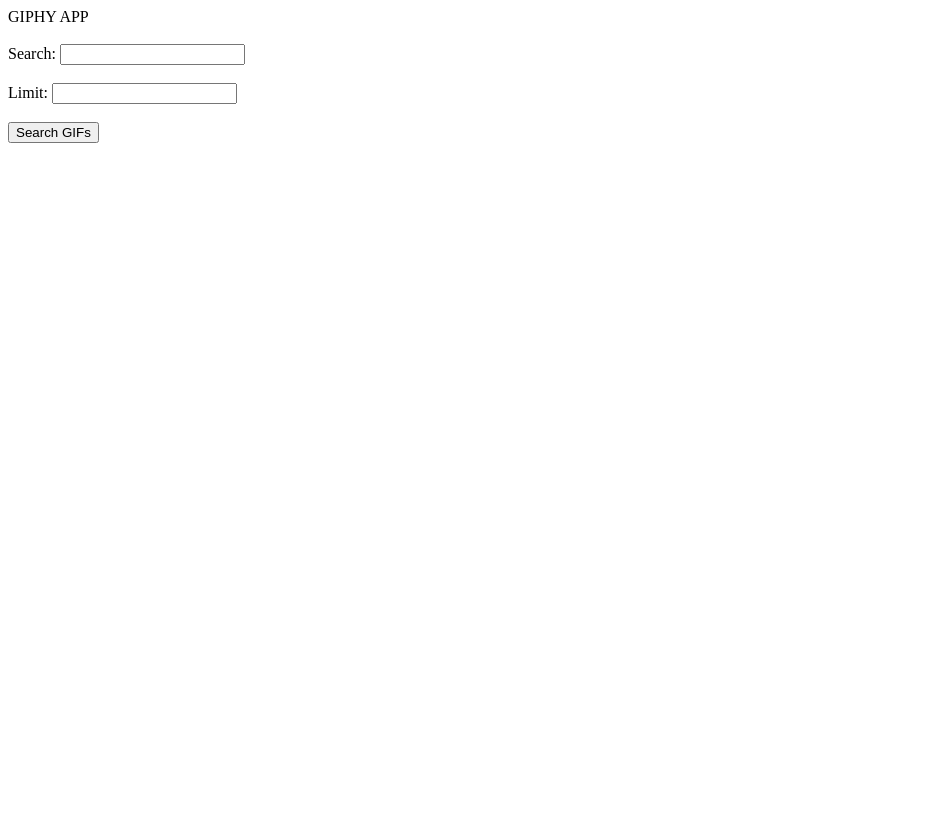
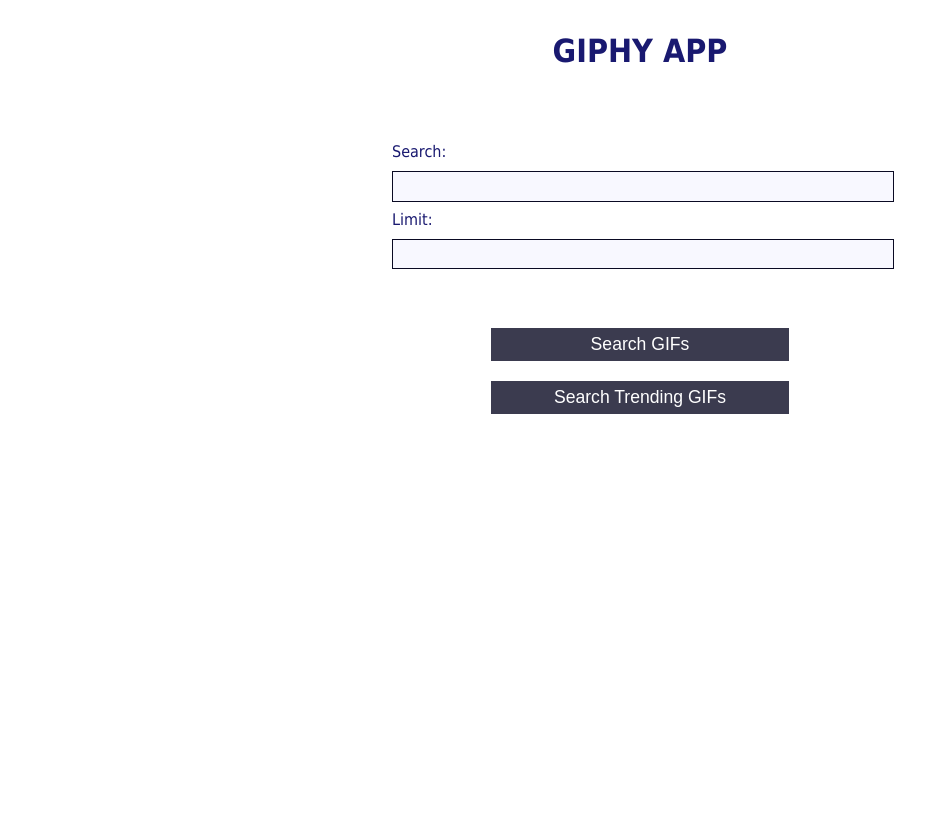
Before and after one commit to JanisTensons/giphy-app, a PHP site: page /app/Views/index.view.php in a window 1280 px wide. Shown: the whole page, without its empty margins (0-949 px from the left). Before the commit the page ends 143 px from the top, so only its background shows below. Run offline with PHP 8.4, Linux system fonts and the light colour scheme.

Commit message:
Update file

```diff
--- a/app/Controllers/GifsController.php
+++ b/app/Controllers/GifsController.php
@@ -11,7 +11,7 @@ class GifsController
         $loader = new \Twig\Loader\FilesystemLoader('app/Views');
         $twig = new \Twig\Environment($loader);
         $apiClient = new GiphyApiClient();
-        $gifsList = $apiClient->getSearchContents('coding', '8');
+        $gifsList = $apiClient->getSearchContents("{$_POST["search"]}", "{$_POST["limit"]}");
         echo $twig->render('gifs.view.twig', ['gifs' => $gifsList->getList()]);
     }
 
--- a/app/Models/GiphyApiClient.php
+++ b/app/Models/GiphyApiClient.php
@@ -40,7 +40,7 @@ class GiphyApiClient
     {
         $parameters = [
             'api_key' => $_ENV['API_KEY'],
-            'limit' => 8,
+            'limit' => 12,
             'offset' => rand(1, 100)
         ];
         $queryString = http_build_query($parameters);
--- a/app/Views/index.view.php
+++ b/app/Views/index.view.php
@@ -2,15 +2,19 @@
 <html lang="en">
 <head>
     <meta charset="UTF-8">
+    <meta name="viewport" content="width=device-width, initial-scale=1.0">
     <title>Giphy-app</title>
+    <link rel="stylesheet" href="app/Views/styles.css"/>
 </head>
 <body>
-<header>GIPHY APP</header>
-<br>
-<form action="" method="POST">
-    Search: <label><input type="text" name="search"></label><br><br>
-    Limit:  <label><input type="number" min="1" name="limit"></label><br><br>
-    <input type="Submit" value="Search GIFs"><br><br>
+<h1>GIPHY APP</h1>
+<form method="POST" action="search">
+    <fieldset>
+        <label for="search">Search: <input id="search" name="search" type="text" required/></label>
+        <label for="limit">Limit: <input id="limit" name="limit" type="number" min="1" required/></label>
+    </fieldset>
+    <input type="submit" value="Search GIFs">
+    <button onclick="location.href='trending'" type="submit">Search Trending GIFs</button>
 </form>
 </body>
 </html>
--- /dev/null
+++ b/app/Views/styles.css
@@ -0,0 +1,73 @@
+body {
+    width: 100%;
+    height: 100vh;
+    margin: 0;
+    background-color: white;
+    color: midnightblue;
+    font-family: Tahoma, serif;
+    font-size: 16px;
+}
+
+h1, h2 {
+    margin: 1em auto;
+    text-align: center;
+}
+
+form {
+    width: 60vw;
+    max-width: 500px;
+    min-width: 300px;
+    margin: 0 auto;
+    padding-bottom: 2em;
+}
+
+fieldset {
+    border: none;
+    padding: 2rem 0;
+    border-bottom: 3px solid #3b3b4f;
+}
+
+fieldset:last-of-type {
+    border-bottom: none;
+}
+
+label {
+    display: block;
+    margin: 0.5rem 0;
+}
+
+input,
+textarea {
+    margin: 10px 0 0 0;
+    width: 100%;
+    min-height: 2em;
+}
+
+input[type="submit"],
+button {
+    background-color: ghostwhite;
+    border: 1px solid #0a0a23;
+    color: #ffffff;
+}
+
+input {
+    background-color: ghostwhite;
+    border: 1px solid #0a0a23;
+    color: midnightblue;
+}
+
+input[type="submit"],
+button[type="submit"] {
+    display: block;
+    width: 60%;
+    margin: 1em auto;
+    height: 2em;
+    font-size: 1.1rem;
+    background-color: #3b3b4f;
+    border-color: white;
+    min-width: 300px;
+}
+
+.center {
+    text-align: center;
+}
```
Also changed, not shown: app/Views/gifs.view.twig (+9 -5 lines), index.php (+1 -11 lines).
